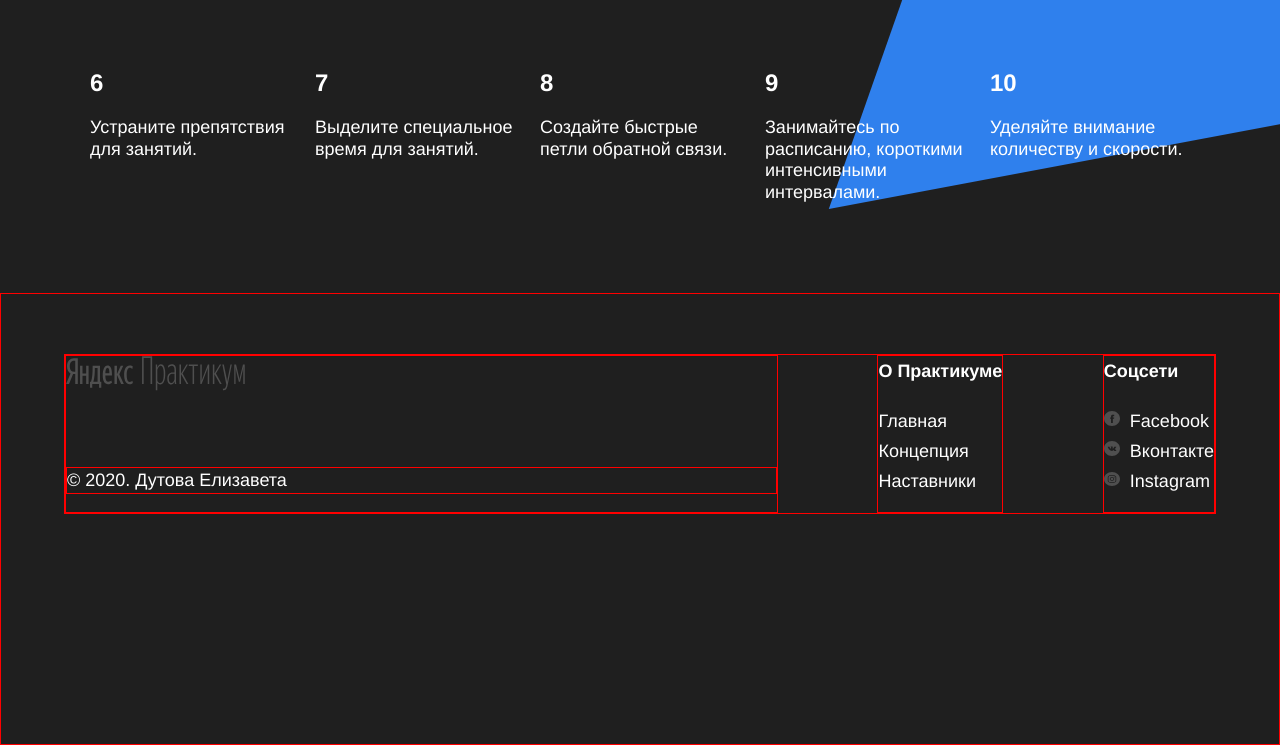
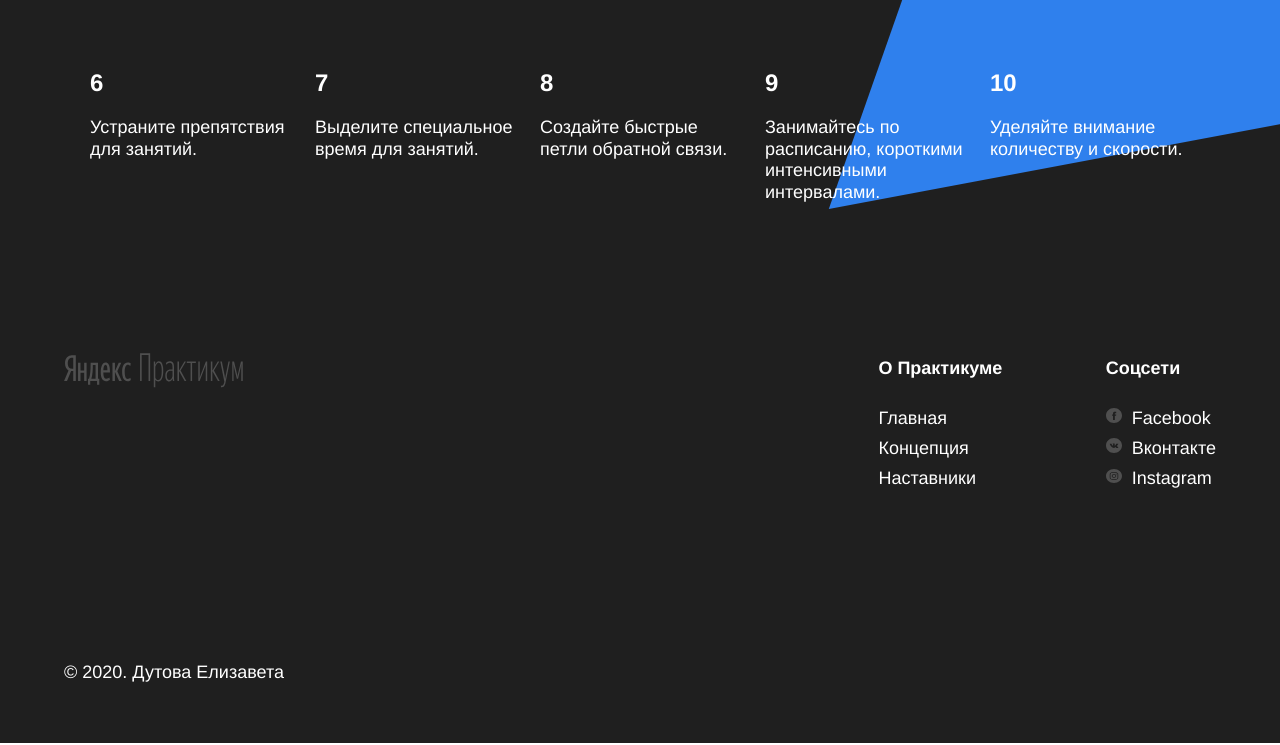
Before and after one commit to lizasilent/how-to-learn, a plain HTML site: page index.html in a window 1280 px wide. Shown: the part 3413-4158 px from the top of the page. Drawn offline with Linux system fonts and the light colour scheme.

Commit message:
поправлен футер

```diff
--- a/styles/style.css
+++ b/styles/style.css
@@ -282,26 +282,28 @@
 
 .footer {
   background-color: #1f1f1f;
+  display: flex;
+  justify-content: center;
   color: white;
   min-height: 350px;
   margin: 0;
-  padding: 0;
   padding-top: 60px;
   padding-bottom: 40px;
-  border: 1px solid red;
+
 }
 
 .footer__columns {
-  border: 1px solid red;
+
   display: flex;
   flex-direction: row;
   justify-content: space-between;
   width: 90%;
-  margin: auto;
+  margin: 0;
+
 }
 
 .footer__column {
-  border: 1px solid red;
+
   display: flex;
   flex-direction: column;
 }
@@ -346,7 +348,7 @@
   line-height: 25px;
   font-size: 18px;
   font-weight: normal;
-  border: 1px solid red;
+
 }
 
 .footer__column-social-icon {
```
